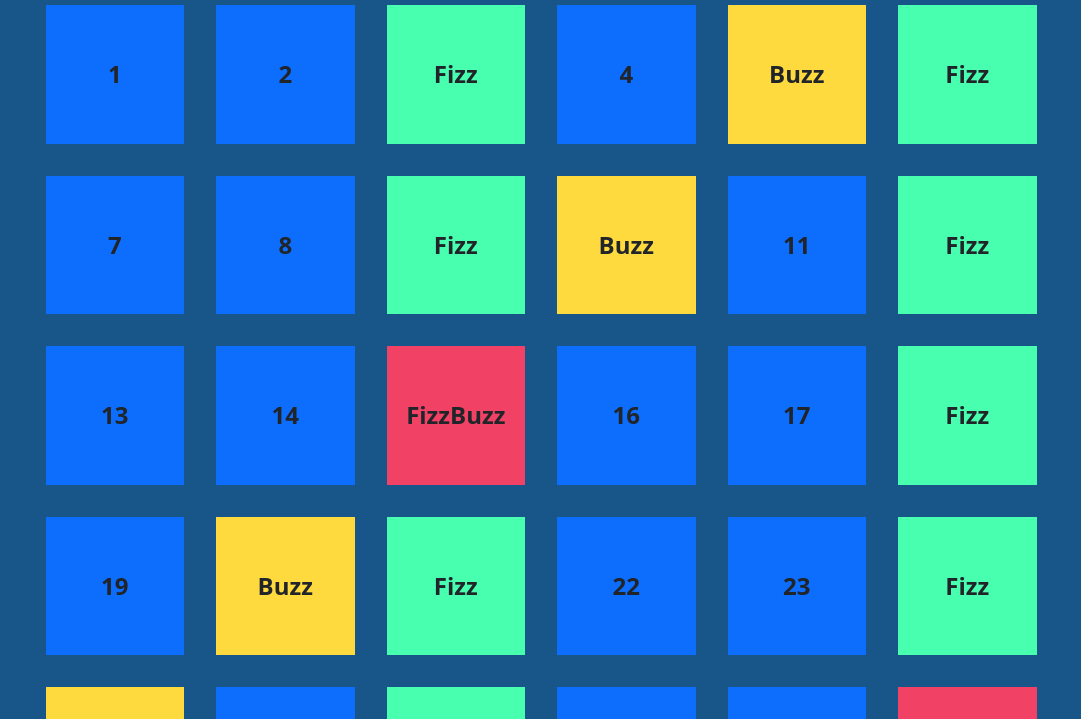
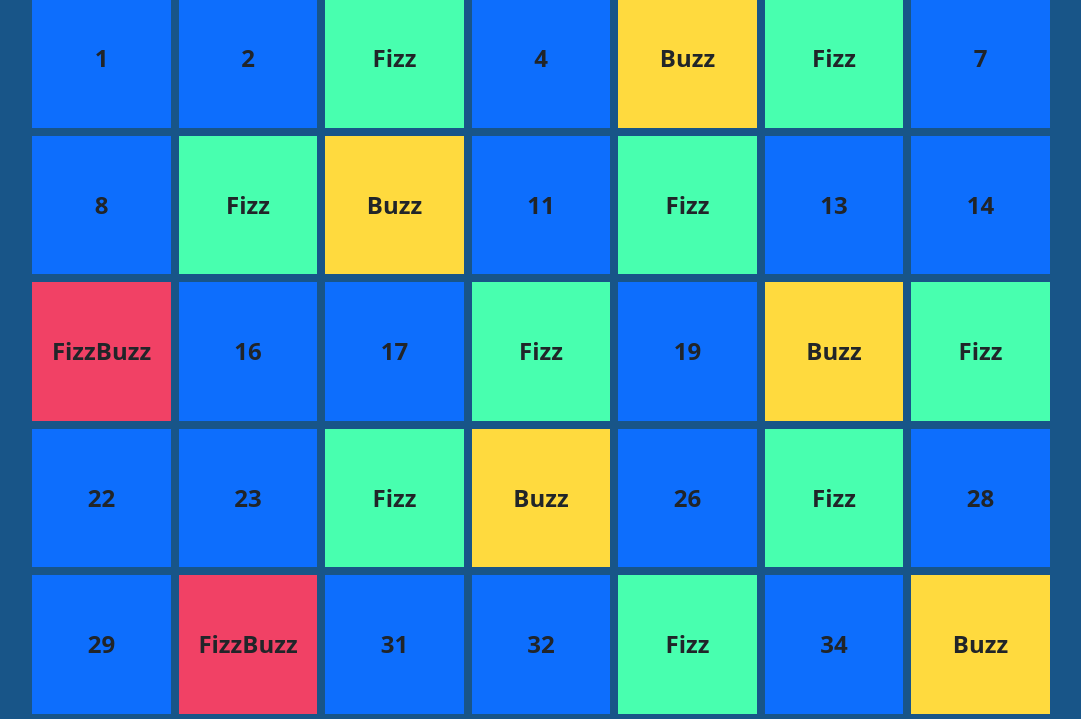
Before and after one commit to MatteoTarabella04/js-fizzbuzz, a plain HTML site: page index.html in a window 1280 px wide. Shown: the part 67-786 px from the top of the page, without its empty margins (99-1180 px from the left). Drawn offline with nearby package versions, Linux system fonts and the light colour scheme.

Commit message:
fix space betwen boxes

```diff
--- a/assets/css/style.css
+++ b/assets/css/style.css
@@ -5,7 +5,6 @@
 .box {
    width: calc(100% / 8);
    aspect-ratio: 1/1;
-   margin: 1rem;
    display: flex;
    justify-content: center;
    align-items: center;
--- a/index.html
+++ b/index.html
@@ -15,7 +15,7 @@
 
       <main id="app_main">
          <h1 class="text-center text-white">FizzBuzzDOM</h1>
-         <div class="container d-flex justify-content-center align-items-center flex-wrap">
+         <div class="container d-flex justify-content-center align-items-center flex-wrap gap-2">
         </div>
       </main>
 
```
